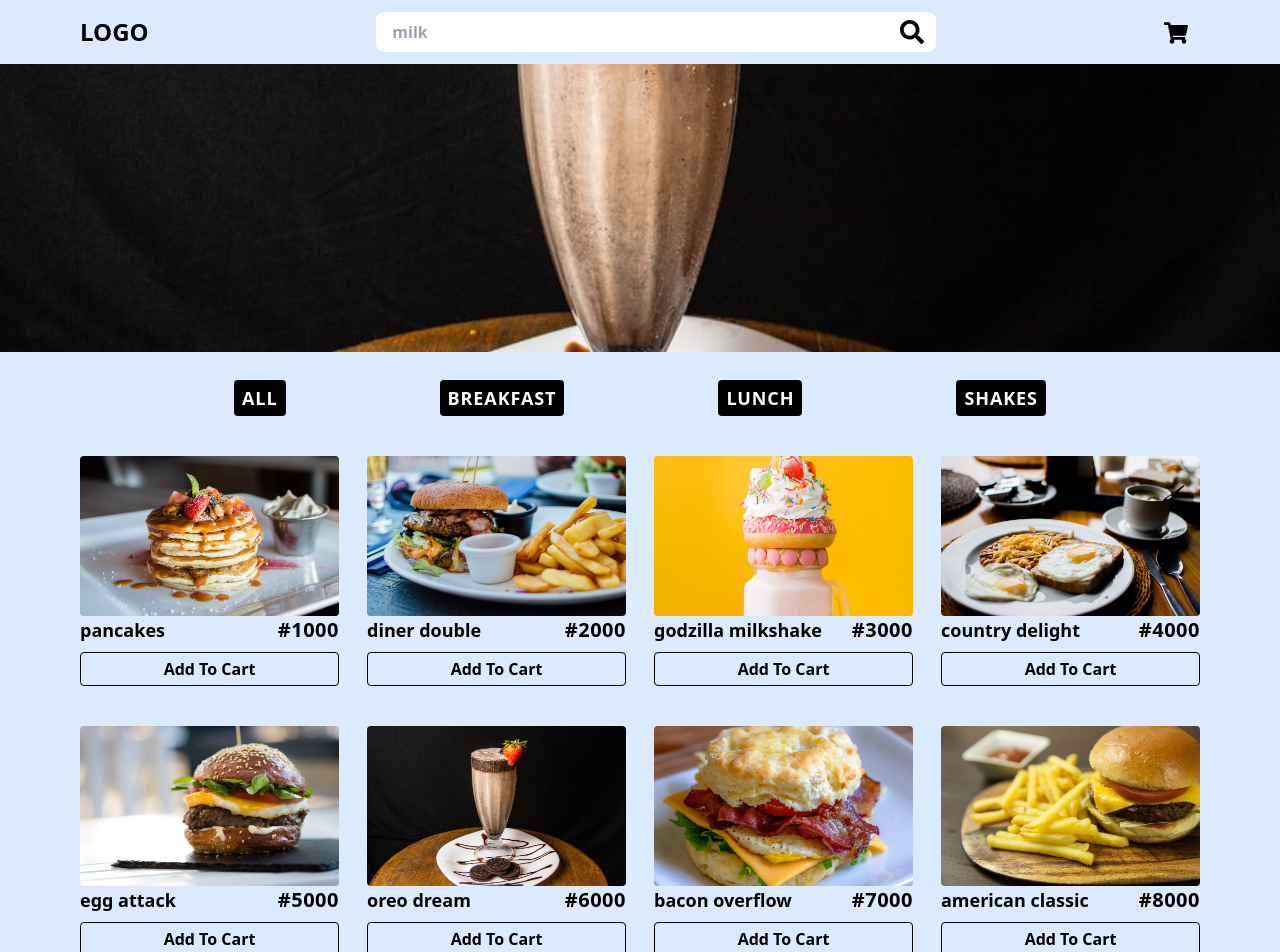
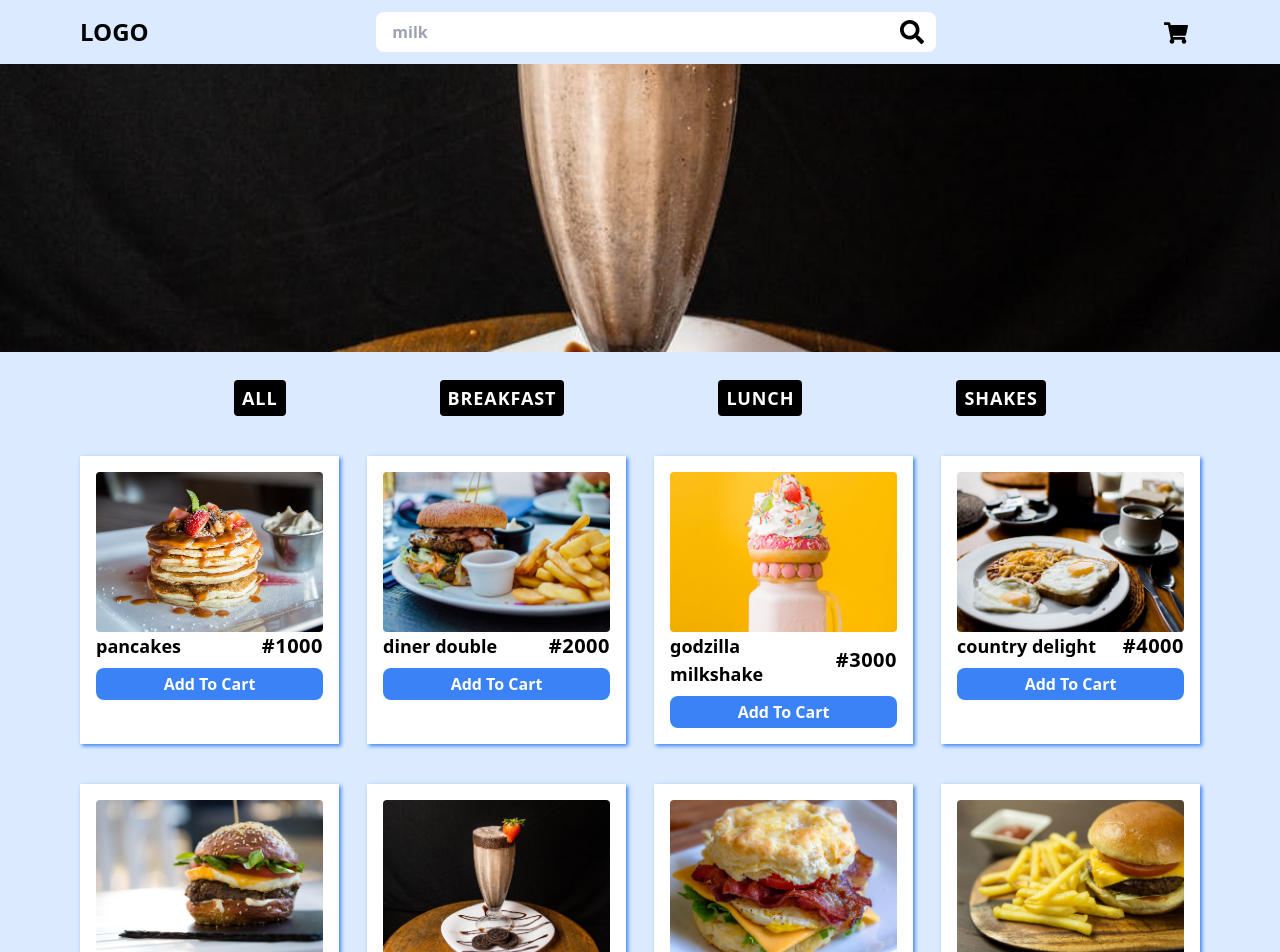
Before and after one commit to zakariyahrobiat/food-website, a React (Vite) app: page / in a window 1280 px wide. Shown: the top 952 px of the page. Built offline with nearby package versions, Linux system fonts and the light colour scheme.

Commit message:
redisigned the menuListing and modal

```diff
--- a/src/components/MenuList.jsx
+++ b/src/components/MenuList.jsx
@@ -32,7 +32,7 @@ const MenuList = () => {
           );
         })}
       </div>
-      <div className="grid grid-cols-2 gap-x-7 gap-y-10 py-10 md:grid-cols-3 lg:grid-cols-4">
+      <div className="grid grid-cols-1 gap-x-7 gap-y-10 py-10 md:grid-cols-3 lg:grid-cols-4">
         {Products.map((product) => {
           return <Product {...product} key={product.id} />;
         })}
--- a/src/context/AuthContext.jsx
+++ b/src/context/AuthContext.jsx
@@ -43,7 +43,8 @@ const Context = ({children}) => {
     const product = getItem(id);
     console.log(product);
 
-    setDetail({ detail: product });
+    setDetail( product);
+    setModalOpen(true);
   };
   const AddToCart = (id) => {
     let tempproduct = [...Products];
--- a/src/modal.jsx
+++ b/src/modal.jsx
@@ -4,27 +4,30 @@ import { useAppContext } from "./context/AuthContext";
 const Modal = () => {
   const { modalOpen, closeModal, modalProduct } = useAppContext();
   const { image, title, price } = modalProduct;
-  if (!modalOpen) {
-  }
+  // if (!modalOpen) {
+  // }
   return (
     <div>
       {(modalOpen && (
-        <div className=" w-screen px-5 bg-white bg-opacity-30 fixed top-0 left-0 bottom-0 right-0 flex items-center justify-center text-center">
-          <div className="bg-white p-5  ">
-            <h1 className="pb-4 text-xl">Item added to the cart</h1>
-            <div className="flex justify-center w-full h-40">
+        <div className=" w-full px-5 bg-white bg-opacity-90 fixed top-16 left-0 bottom-0 right-0 flex items-center justify-center text-center">
+          <div className="bg-white p-5 shadow-shadow md:w-1/2">
+            <h1 className="pb-4 text-2xl uppercase font-bold">Item added to the cart</h1>
+            <div className="w-full md:w-5/6 m-auto">
               <img
                 src={image}
                 alt=""
                 srcSet=""
-                className="w-3/5 h-full object-cover"
+                className="w-full  object-contain"
               />
+
+            <div className="flex justify-between">
+            <p className="text-xl font-semibold">{title}</p>
+            <p className="text-xl font-semibold">${price}</p>
             </div>
-            <p className="text-xl">{title}</p>
-            <p className="text-xl">${price / 100}</p>
+            <div className="flex justify-between mt-2">
             <Link to="/">
               <button
-                className="border-2 border-black  rounded px-4 py-1 mb-2"
+                className=" bg-blue-500 text-white text-lg font-semibold rounded px-4 py-1 mb-2"
                 onClick={() => {
                   closeModal();
                 }}
@@ -35,14 +38,16 @@ const Modal = () => {
             <br />
             <Link to="/cart">
               <button
-                className="border-2 border-black  rounded px-4 py-1"
+                className="bg-blue-500 text-white text-lg font-semibold rounded px-4 py-1"
                 onClick={() => closeModal()}
               >
                 {" "}
                 Go to cart
               </button>
             </Link>
+            </div>
           </div>
+        </div>
         </div>
       )) ||
         null}
--- a/src/pages/productDetail/Details.jsx
+++ b/src/pages/productDetail/Details.jsx
@@ -6,13 +6,13 @@ import { Link } from "react-router-dom";
 const Details = () => {
   const { detail, AddToCart, Products, openModal } = useAppContext();
 
-  const { title, image, price, desc, deleteCart, id } = detail.detail;
+  const { title, image, price, desc, deleteCart, id } = detail;
 
   return (
     <div>
-      <Navbar />
+      <NavBar />
 
-      <div className="px-5 py-7 md:grid grid-cols-2 items-center gap-10 md:px-10 lg:px-20">
+      <div className="px-5 mt-20 md:grid grid-cols-2 items-center gap-10 md:px-10 lg:px-20">
         <img src={image} alt="" srcSet="" />
         <div>
           <div className="flex justify-between items-center pb-5">
--- a/src/product.jsx
+++ b/src/product.jsx
@@ -11,7 +11,7 @@ export const Button = ({ deleteCart, id }) => {
         openModal(id);
       }}
       disabled={deleteCart ? true : false}
-      className="w-full border border-black p-1 rounded mt-2 text-base font-bold"
+      className="w-full bg-blue-500 text-white p-1 rounded-lg mt-2 text-base font-bold"
     >
       {deleteCart ? <p disabled>In cart</p> : <p> Add To Cart</p>}
     </button>
@@ -21,8 +21,8 @@ export const Button = ({ deleteCart, id }) => {
 function Product({ image, id, price, title, deleteCart }) {
   const { handleDetail } = useAppContext();
   return (
-    <div>
-      <div>
+
+      <div className="shadow-shadow p-4 bg-white">
         <Link to="/product">
           <img
             src={image}
@@ -33,13 +33,13 @@ function Product({ image, id, price, title, deleteCart }) {
           />
         </Link>
 
-        <div className="lg:flex justify-between">
+        <div className="flex  items-center justify-between">
           <h2 className="text-lg font-semibold">{title}</h2>
           <h2 className="font-bold tracking-wide text-xl">#{price / 100}</h2>
         </div>
         <Button deleteCart={deleteCart} id={id} />
       </div>
-    </div>
+
   );
 }
 
--- a/tailwind.config.js
+++ b/tailwind.config.js
@@ -3,7 +3,11 @@ export default {
   content: [ "./index.html",
     "./src/**/*.{js,ts,jsx,tsx}",],
   theme: {
-    extend: {},
+    extend: {
+     boxShadow:{
+      "shadow": "2px 2px 4px #3b82f6"
+    }
+    },
   },
   plugins: [],
 }
```
